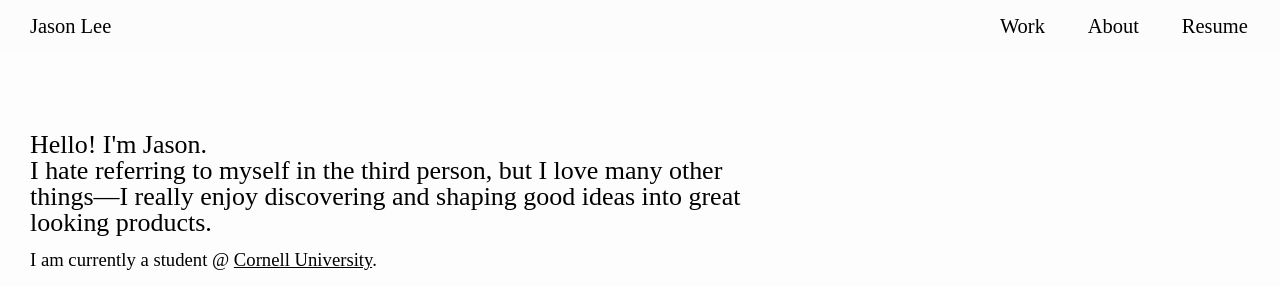
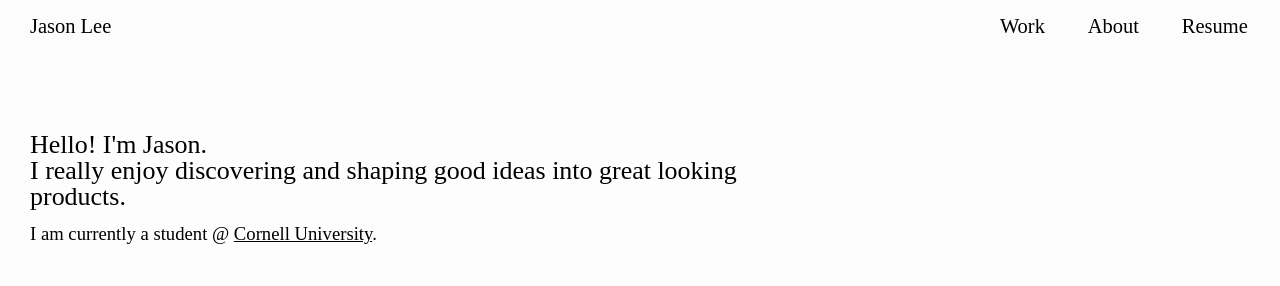
Before and after one commit to hoya8420/jasonlee-portfolio, a React (Create React App) app: page /arena in a window 1280 px wide. Shown: the top 286 px of the page. Built offline with nearby package versions, Linux system fonts and the light colour scheme; a web font is replaced by a local one.

Commit message:
changed hero

```diff
--- a/src/components/Hero.js
+++ b/src/components/Hero.js
@@ -11,7 +11,7 @@ const Hero = () => {
                                 <div className="intro1">
                                     <div id="bump">Hello! I'm Jason.</div>
 
-                                    <div>I hate referring to myself in the third person, but I love many other things—I really enjoy discovering and shaping good ideas into great looking products.</div>
+                                    <div>I really enjoy discovering and shaping good ideas into great looking products.</div>
                                     {/* <div>I really enjoy helping others create things, shape things, and help others discover and further their things.</div> */}
                                     {/* <div>I really enjoy helping to discover and shape ideas into great looking products.</div> */}
 
```
